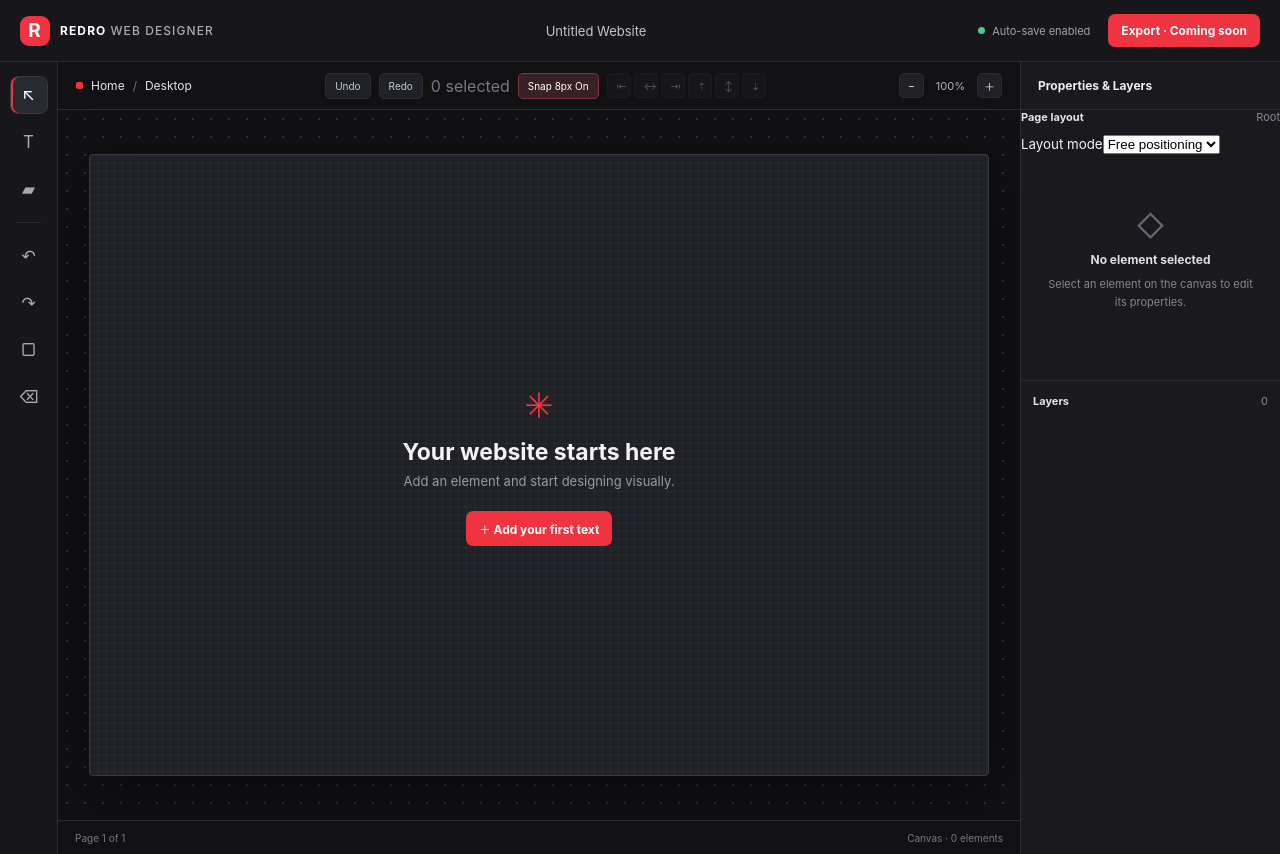
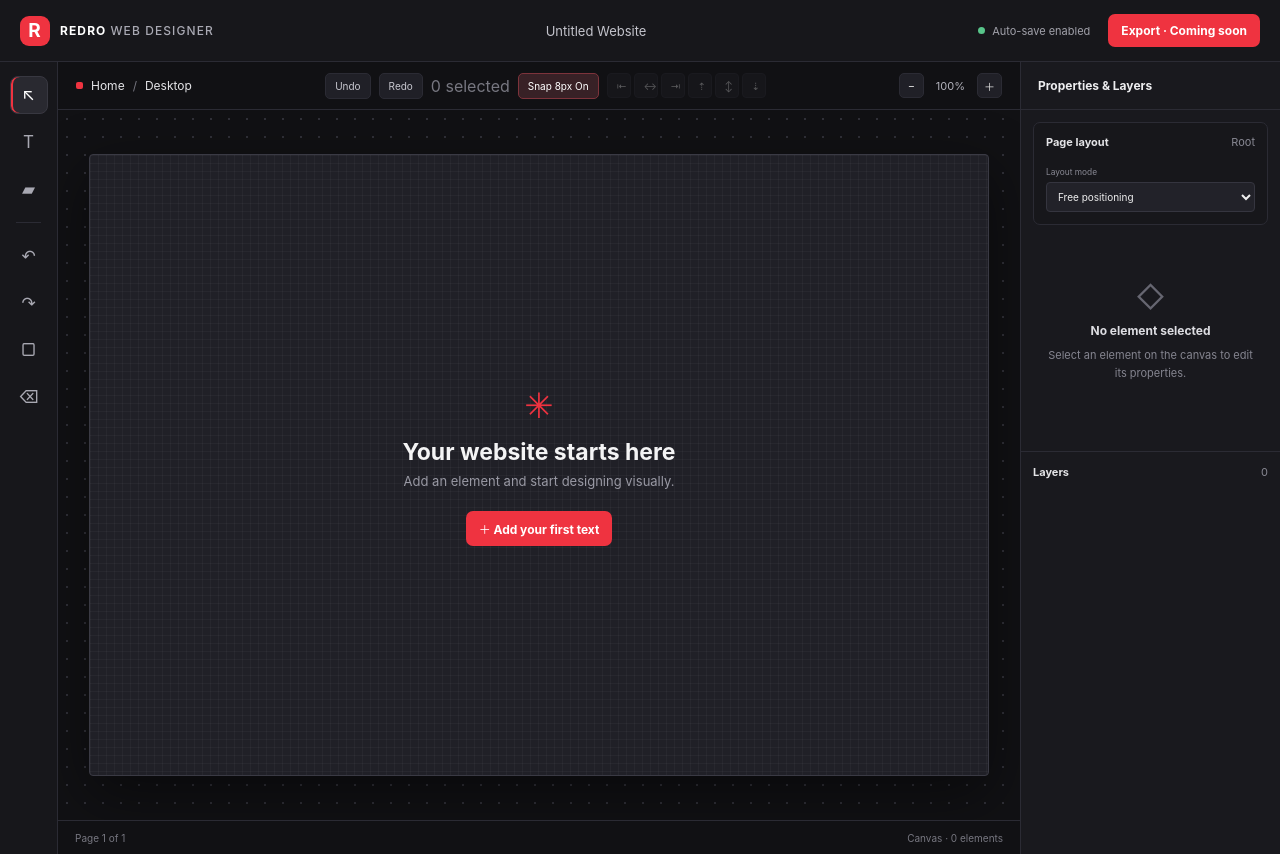
Before and after one commit to mhamedshasho/Redro-web-designer-, a React (Vite) app: page / in a window 1280 px wide. Built offline with nearby package versions, Linux system fonts and the light colour scheme.

Commit message:
style: add page layout inspector controls

```diff
--- a/src/styles.css
+++ b/src/styles.css
@@ -123,3 +123,9 @@ button { cursor: pointer; }
   .desktop-warning h1 { margin: 0 0 10px; color: #f4f4f5; font-size: 24px; }
   .desktop-warning p { max-width: 340px; color: #9999a4; font-size: 14px; line-height: 1.7; }
 }
+
+.page-layout-panel { margin: 12px 12px 0; padding: 12px; border: 1px solid var(--line); border-radius: 7px; background: #17171b; display: flex; flex-direction: column; gap: 9px; }
+.page-layout-panel label { min-width: 0; display: flex; flex-direction: column; gap: 5px; color: #898994; font-size: 10px; }
+.page-layout-panel input, .page-layout-panel select { width: 100%; min-width: 0; border: 1px solid #35353f; border-radius: 4px; padding: 7px; color: #eee; background: #222229; font: inherit; }
+.page-layout-panel .property-grid { gap: 7px; }
+.page-layout-panel .property-grid label { padding: 6px; }
```
